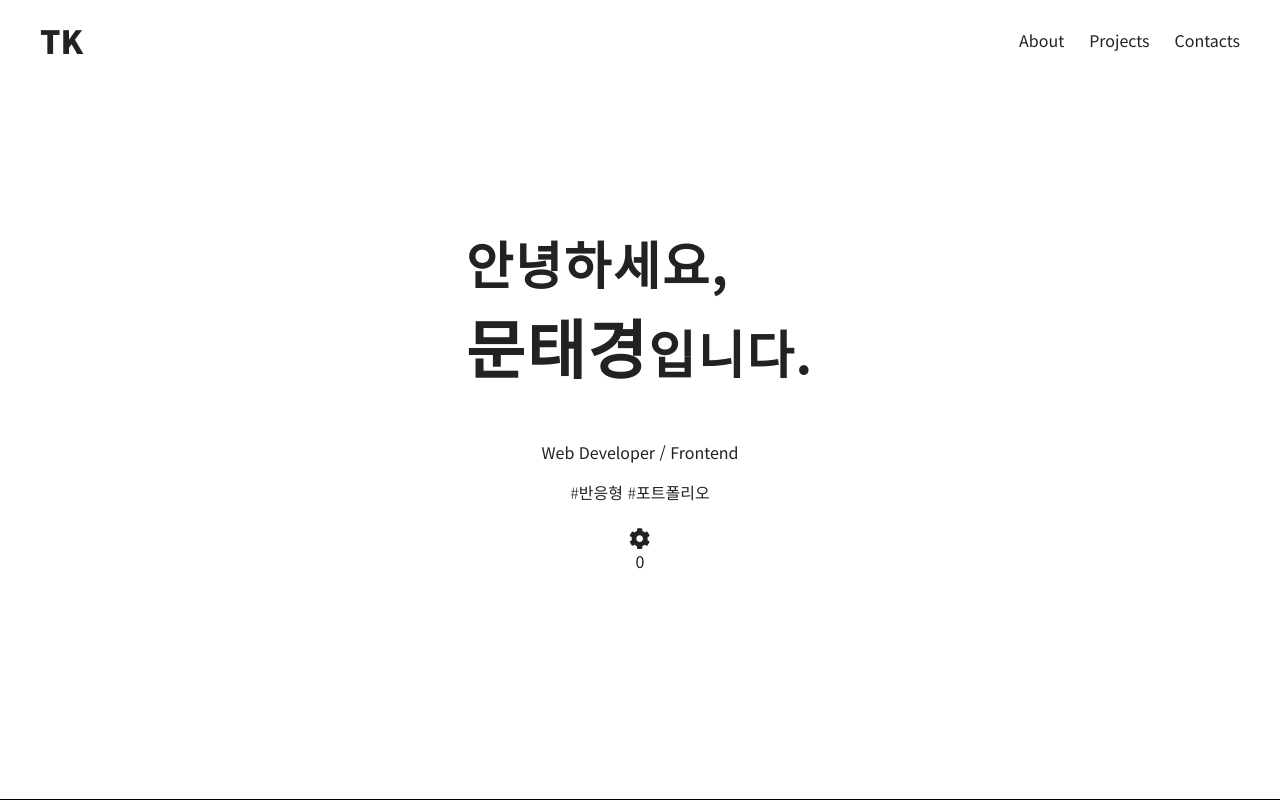
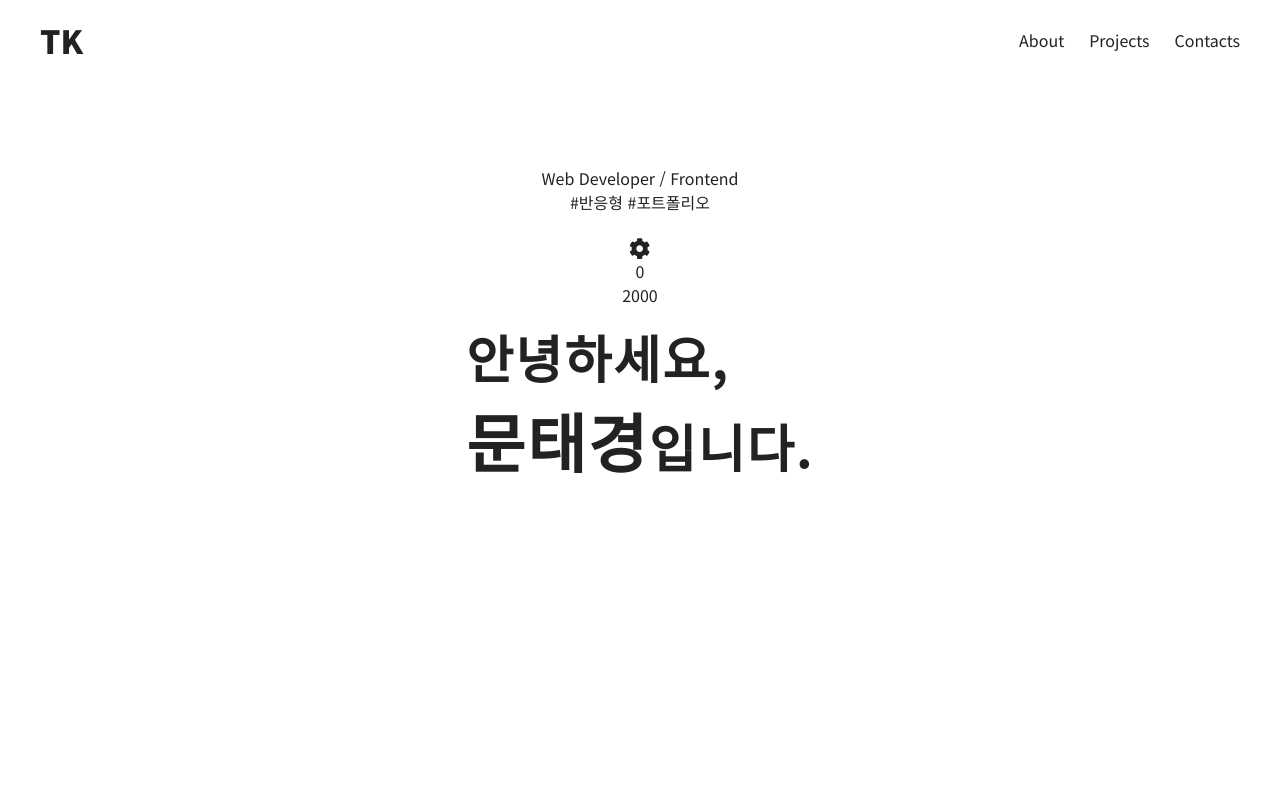
Before and after one commit to TK-moon/portfolio-vue, a Vue app: page / in a window 1280 px wide. Shown: the top 800 px of the page. Built offline with nearby package versions, Linux system fonts and the light colour scheme; no server answers; the database is empty.

Commit message:
:construction: main page title section scroll interaction test

```diff
--- a/src/views/Landing/main.vue
+++ b/src/views/Landing/main.vue
@@ -13,6 +13,7 @@
 			size="lg"
 			@click="modalVisible = true"
 		/>
+		<p id="trigger" :style="centerStyle">TRIGGER</p>
 		<Modal v-model="modalVisible">
 			<h1>테마 설정</h1>
 			<br />
@@ -40,7 +41,8 @@
 				</ToggleRadio>
 			</div>
 		</Modal>
-		{{ scrollY }}
+		<p>{{ scrollY }}</p>
+		<p>{{ centerScrollY }}</p>
 	</section>
 </template>
 
@@ -73,14 +75,20 @@ export default defineComponent({
 	},
 	setup() {
 		const { colorTheme, setColorTheme } = getColorThemeHandler()
-		const { scrollY } = useScrollY()
+		const { scrollY, centerScrollY } = useScrollY(10)
 		const sectionRef = ref<HTMLElement>()
+
+		const centerStyle = computed(
+			() => `position: absolute; top: ${centerScrollY.value}px`,
+		)
 
 		return {
 			colorTheme,
 			setColorTheme,
 			scrollY,
 			sectionRef,
+			centerScrollY,
+			centerStyle,
 		}
 	},
 	data() {
@@ -89,21 +97,31 @@ export default defineComponent({
 			colorThemeRadio: this.colorTheme,
 		}
 	},
+	computed: {},
 	watch: {
 		colorThemeRadio(nv) {
 			this.setColorTheme({ colorTheme: nv })
 		},
 		scrollY(nv) {
 			if (!this.sectionRef) return
-
-			const scrollHeight = this.sectionRef.offsetHeight / 3
-			const section = this.sectionRef.children[0] as HTMLLIElement
-			const percentage = Math.ceil((nv / scrollHeight) * 100)
-			if (nv > scrollHeight) {
-				section.style.opacity = "0"
-				return
+			let RAFTimeout = null
+			if (RAFTimeout) {
+				cancelAnimationFrame(RAFTimeout)
+			} else {
+				const sectionRef = this.sectionRef
+				requestAnimationFrame(() => {
+					const scrollHeight = sectionRef.offsetHeight / 4
+					const section = sectionRef.children[0] as HTMLLIElement
+					const percentage = (nv / scrollHeight) * 100
+					if (nv > scrollHeight) {
+						section.style.opacity = "0"
+						return
+					}
+					section.style.opacity = (1 - percentage / 100).toString()
+					// section.style.transform = `translateY(${percentage}%)`
+					section.style.transform = `matrix(1, 0, 0, 1, 0, ${percentage * -1})`
+				})
 			}
-			section.style.opacity = (1 - percentage / 100).toString()
 		},
 	},
 	created() {
@@ -124,11 +142,13 @@ export default defineComponent({
 
 <style lang="scss" scoped>
 #main {
+	position: relative;
 	display: flex;
 	flex-direction: column;
 	align-items: center;
-	justify-content: center;
+	/* justify-content: center; */
 	color: var(--color-primary-text);
+	height: 200vh;
 
 	animation-name: fadeIn, slideUp;
 	animation-duration: 500ms;
@@ -139,17 +159,24 @@ export default defineComponent({
 	font-size: 4vw;
 	letter-spacing: 2px;
 	transition: opacity 100ms linear;
+	transition: opacity 100ms linear, transform 100ms linear;
+	will-change: opacity, transform;
+	position: sticky;
+	top: 40vh;
 }
 #name {
 	font-size: 5vw;
 	font-weight: 800;
 }
 #keyword {
-	margin-top: 3em;
+	/* position: sticky;
+	top: 80vh; */
 }
 #hashtags {
-	margin-top: 1em;
-	font-weight: 300;
+	/* margin-top: 1em; */
+	/* font-weight: 300;
+	position: sticky;
+	top: 85vh; */
 }
 @include tablet {
 	#headLine {
```
